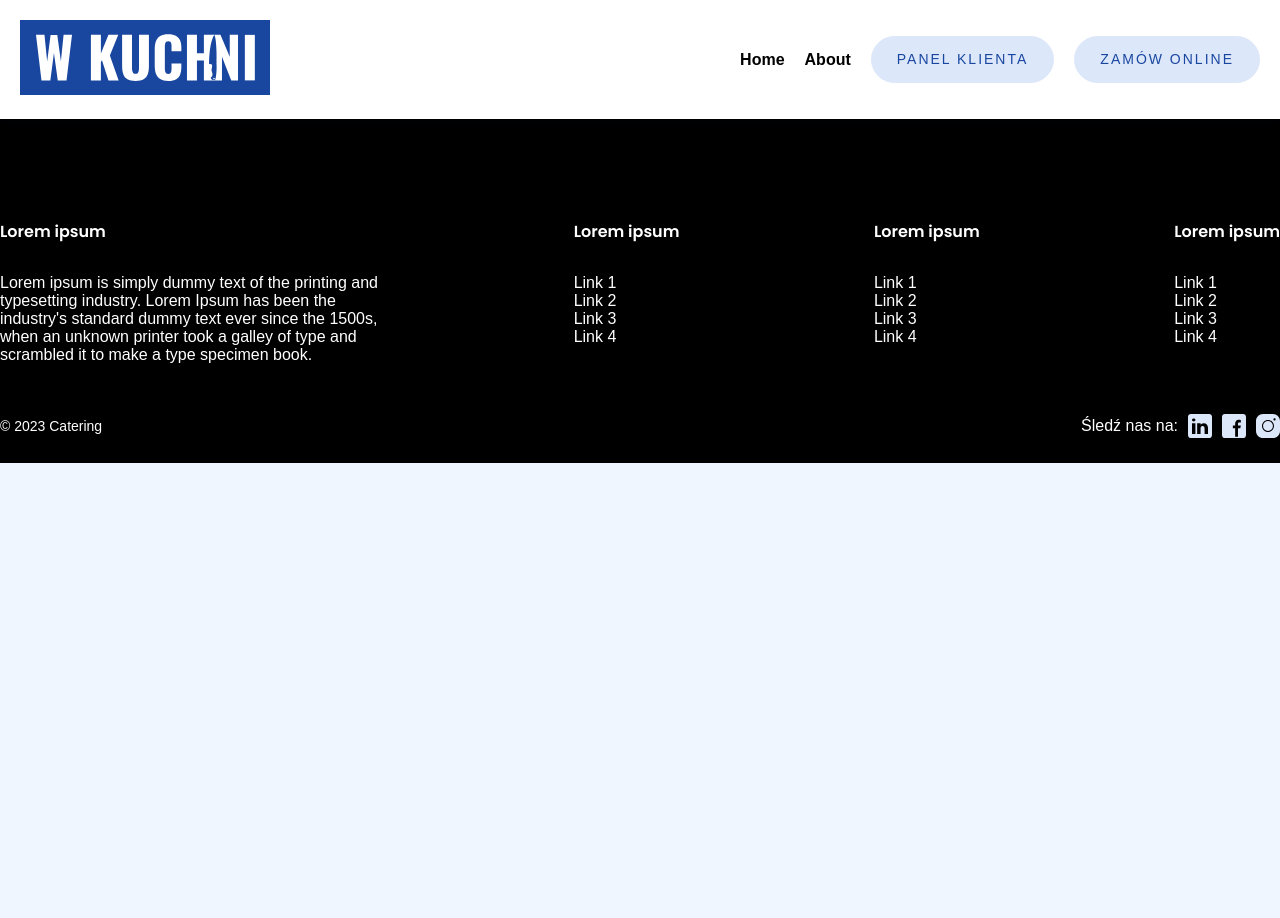
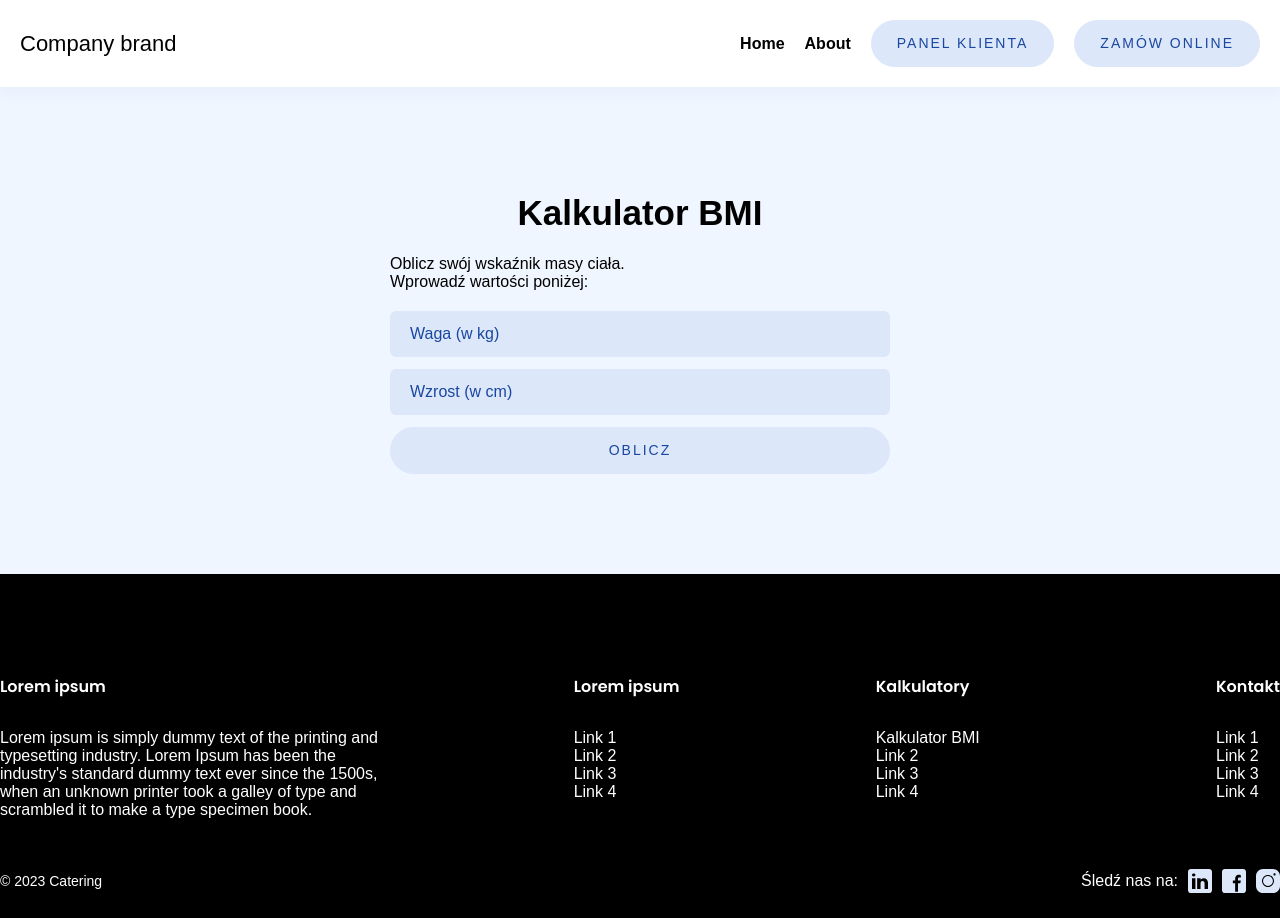
Before and after one commit to Marcin32167/catering, a React (Vite) app: page /kalkulator-bmi in a window 1280 px wide. Before the commit the page ends 800 px from the top, so only its background shows below. Built offline with nearby package versions, Linux system fonts and the light colour scheme.

Commit message:
Added calculator BMI with style scss

```diff
--- a/src/app.jsx
+++ b/src/app.jsx
@@ -5,6 +5,7 @@ import Footer from '../src/components/footer.jsx';
 import Home from '../src/pages/home.jsx';
 import About from '../src/pages/about.jsx';
 import Logowanie from '../src/components/logowanie.jsx'
+import KalkulatorBmi from '../src/pages/kalkulator-bmi.jsx';
 import '../src/style/main.scss';
 
 function App() {
@@ -16,6 +17,7 @@ function App() {
                     <Route path="/" element={<Home />} />
                     <Route path="/about" element={<About />} />
                     <Route path="/logowanie" element={<Logowanie />} />
+                    <Route path="/kalkulator-bmi" element={<KalkulatorBmi />} /> {/* Zmieniony element */}
                 </Routes>
                 <Footer />
             </div>
--- a/src/components/footer.jsx
+++ b/src/components/footer.jsx
@@ -2,6 +2,7 @@ import React from 'react';
 import facebookIcon from "../assets/facebook-b.svg";
 import instagramIcon from "../assets/instagram-b.svg";
 import linkedinIcon from "../assets/linkedin-b.svg";
+import {Link} from "react-router-dom";
 
 
 const Footer = () => {
@@ -28,14 +29,14 @@ const Footer = () => {
                             <a className={"footer-link-nav"}>Link 4</a>
                         </div>
                         <div className={"footer-card footer-card_end"}>
-                            <h4 className={"footer-title"}>Lorem ipsum</h4>
-                            <a className={"footer-link-nav"}>Link 1</a>
+                            <h4 className={"footer-title"}>Kalkulatory</h4>
+                            <Link to="/kalkulator-bmi" className={"footer-link-nav"}>Kalkulator BMI</Link>
                             <a className={"footer-link-nav"}>Link 2</a>
                             <a className={"footer-link-nav"}>Link 3</a>
                             <a className={"footer-link-nav"}>Link 4</a>
                         </div>
                         <div className={"footer-card footer-card_end"}>
-                            <h4 className={"footer-title"}>Lorem ipsum</h4>
+                            <h4 className={"footer-title"}>Kontakt</h4>
                             <a className={"footer-link-nav"}>Link 1</a>
                             <a className={"footer-link-nav"}>Link 2</a>
                             <a className={"footer-link-nav"}>Link 3</a>
--- a/src/components/header.jsx
+++ b/src/components/header.jsx
@@ -29,7 +29,8 @@ const Header = () => {
     return (
         <header className="header">
             <Link to="/" className="logo">
-                <img src={logoSVG} alt="Catering" />
+                {/*<img src={logoSVG} alt="Catering" />*/}
+                <p className={"company-brand"}>Company brand</p>
             </Link>
             <nav className={`navigation ${isMobile && menuOpen ? 'open' : ''}`}>
                 <div className={`menu-toggle ${menuOpen ? 'open' : ''}`} onClick={toggleMenu}>
--- a/src/components/logowanie.jsx
+++ b/src/components/logowanie.jsx
@@ -3,8 +3,8 @@ import React from 'react';
 const Logowanie = () => {
     return (
         <div className="page">
-            <h2>About Us</h2>
-            <p>Lorem ipsum.</p>
+            <h2>Strona z logowaniem</h2>
+            <p>Tu będzie formularz do logowania.</p>
         </div>
     );
 };
--- a/src/pages/home.jsx
+++ b/src/pages/home.jsx
@@ -8,7 +8,7 @@ const Home = () => {
     return (
         <div>
             <section className="hero-section">
-                <h1 className="heading-main">Zasmakuj wygody z Naszym kateringiem</h1>
+                <h1 className="heading-main">Zasmakuj wygody z Naszym cateringiem</h1>
                 <video autoPlay loop muted className="hero-video">
                     <source src={videoPath} type="video/webm" />
                 </video>
@@ -37,7 +37,7 @@ const Home = () => {
                                 <p className={"p-box__desc"}>Zdrowa i w pełni zbilansowana dieta, bogata w niezbędne składniki mineralne, witaminy i błonnik pokarmowy.</p>
                                 <div className={"btn-price__wrapper"}>
                                     <button className={"btn-buy"}>Zamawiam</button>
-                                    <p className={"title-price"}>od 60 zł</p>
+                                    <p className={"title-price"}>od 80 zł</p>
                                 </div>
                             </div>
                         </div>
@@ -48,7 +48,7 @@ const Home = () => {
                                 <p className={"p-box__desc"}>Zdrowa i w pełni zbilansowana dieta, bogata w niezbędne składniki mineralne, witaminy i błonnik pokarmowy.</p>
                                 <div className={"btn-price__wrapper"}>
                                     <button className={"btn-buy"}>Zamawiam</button>
-                                    <p className={"title-price"}>od 60 zł</p>
+                                    <p className={"title-price"}>od 100 zł</p>
                                 </div>
                             </div>
                         </div>
--- /dev/null
+++ b/src/pages/kalkulator-bmi.jsx
@@ -0,0 +1,95 @@
+import React, { useState, useEffect } from 'react';
+
+const KalkulatorBmi = () => {
+    const [weight, setWeight] = useState('');
+    const [height, setHeight] = useState('');
+    const [message, setMessage] = useState('');
+    const [bmiValue, setBMIValue] = useState('');
+    const [isCalculated, setIsCalculated] = useState(false);
+    const [inputNotEmpty, setInputNotEmpty] = useState(true);
+
+    useEffect(() => {
+        setInputNotEmpty(true);
+        setIsCalculated(false);
+    }, [weight, height]);
+
+    function calculateBMI() {
+        if (!weight || !height) {
+            setInputNotEmpty(false);
+            setIsCalculated(true);
+            return;
+        }
+
+        const h = height / 100;
+        const bmi = weight / (h * h);
+
+        if (bmi < 16) {
+            setMessage('Znacząca niedowaga.<br />Twój wskaźnik BMI wynosi');
+            setBMIValue(bmi.toFixed(2));
+        } else if (bmi >= 16 && bmi < 17) {
+            setMessage('Umiarkowana niedowaga.<br />Twój wskaźnik BMI wynosi');
+            setBMIValue(bmi.toFixed(2));
+        } else if (bmi >= 17 && bmi < 18.5) {
+            setMessage('Lekka niedowaga.<br />Twój wskaźnik BMI wynosi');
+            setBMIValue(bmi.toFixed(2));
+        } else if (bmi >= 18.5 && bmi < 25) {
+            setMessage('Prawidłowa masa ciała.<br />Twój wskaźnik BMI wynosi');
+            setBMIValue(bmi.toFixed(2));
+        } else if (bmi >= 25 && bmi < 30) {
+            setMessage('Nadwaga.<br />Twój wskaźnik BMI wynosi');
+            setBMIValue(bmi.toFixed(2));
+        } else if (bmi >= 30 && bmi < 35) {
+            setMessage('Otyłość I stopnia.<br />Twój wskaźnik BMI wynosi');
+            setBMIValue(bmi.toFixed(2));
+        } else if (bmi >= 35 && bmi < 40) {
+            setMessage('Otyłość II stopnia.<br />Twój wskaźnik BMI wynosi');
+            setBMIValue(bmi.toFixed(2));
+        } else if (bmi >= 40) {
+            setMessage('Otyłość III stopnia.<br />Twój wskaźnik BMI wynosi');
+            setBMIValue(bmi.toFixed(2));
+        }
+
+        setInputNotEmpty(true);
+        setIsCalculated(true);
+    }
+
+    return (
+        <div className={"container box-padding"}>
+            <div className={"bmi-holder"}>
+                <div className="bmi-wrapper">
+                    <h1 className={"heading-title__bmi"}> Kalkulator BMI</h1>
+                    <p className={"bmi-desc"}>Oblicz swój wskaźnik masy ciała.<br />Wprowadź wartości poniżej:</p>
+
+                    <div className="area-input">
+                        <input
+                            value={weight}
+                            type="text"
+                            placeholder="Waga (w kg)"
+                            onChange={(e) => setWeight(e.target.value)}
+                        />
+                        <input
+                            value={height}
+                            type="text"
+                            placeholder="Wzrost (w cm)"
+                            onChange={(e) => setHeight(e.target.value)}
+                        />
+                        <button onClick={calculateBMI}>
+                            Oblicz
+                        </button>
+                    </div>
+                    {isCalculated && inputNotEmpty && (
+                        <h2 className={"bmi-answer"}>
+                            <p className="bmi-message" dangerouslySetInnerHTML={{ __html: message }} />
+                            <p className="bmi-value">{bmiValue}</p>
+                        </h2>
+                    )}
+                    {!inputNotEmpty && (
+                        <p className="empty-input-message">Wypełnij wszystkie pola i kliknij w przycisk oblicz.</p>
+                    )}
+                </div>
+            </div>
+        </div>
+    );
+};
+
+export default KalkulatorBmi;
--- /dev/null
+++ b/src/style/_bmi.scss
@@ -0,0 +1,108 @@
+.container.box-padding {
+  padding: 100px 0px 100px 0px;
+}
+.bmi-holder {
+  display: flex;
+  flex-direction: column;
+  align-items: center;
+}
+
+.heading-title__bmi {
+  font-family: "Poppins Medium", sans-serif;
+  font-size: 2.188rem;
+  line-height: 1.5;
+  text-align: center;
+  color: $black;
+  padding: 0 0 15px 0;
+}
+
+.bmi-desc {
+  font-family: "Poppins Light", sans-serif;
+  font-size: 1rem;
+  text-align: left;
+  padding: 0 0 20px 0;
+}
+
+.empty-input-message {
+  font-family: "Poppins Light", sans-serif;
+  font-size: 1rem;
+  color: $red;
+  text-align: left;
+  border: 1px solid #dde7fa;
+  border-radius: 6px;
+  padding: 20px;
+  background-color: $white;
+  margin-top: 12px;
+  text-align: center;
+}
+
+.area-input {
+  width: 500px;
+  display: flex;
+  flex-direction: column;
+  align-items: center;
+}
+
+.area-input input {
+  background-color: rgba(221, 231, 250, 1);
+  color: #202020;
+  font-size: 16px;
+  height: 46px;
+  width: 100%;
+  margin-bottom: 12px;
+  padding: 20px;
+  border: none;
+  border-radius: 6px;
+  transition: all ease 0.2s;
+}
+
+.area-input input::placeholder {
+  color: $secondary;
+}
+
+.area-input input:hover {
+  background-color: rgba(221, 231, 250, 1);
+}
+
+.area-input button {
+  color: $white;
+  letter-spacing: 2px;
+  text-transform: uppercase;
+  background-color: rgba(221, 231, 250, 1);
+  color: $secondary;
+  border: 1px solid $border-cta;
+  border-radius: 40px;
+  padding: 12px 25px;
+  font-family: "Poppins SemiBold" , sans-serif;
+  font-size: 14px;
+  font-weight: 500;
+  line-height: 1.5;
+  transition: all .2s;
+  cursor: pointer;
+  width: 100%;
+}
+
+.bmi-answer {
+  display: flex;
+  gap: 50px;
+  align-items: center;
+  font-family: "Poppins Light", sans-serif;
+  font-size: 1.5rem;
+  line-height: 1.5;
+  border: 1px solid #dde7fa;
+  border-radius: 6px;
+  padding: 20px;
+  background-color: $white;
+  margin-top: 12px;
+}
+
+.bmi-value {
+  font-family: "Poppins SemiBold", sans-serif;
+  font-size: 2rem;
+}
+
+@media (max-width: 500px) {
+  .area-input {
+    width: 300px;
+  }
+}
--- a/src/style/_colors.scss
+++ b/src/style/_colors.scss
@@ -5,3 +5,4 @@ $header: #fff;
 
 $secondary: #1947A0;
 $border-cta: #dde7fa;
+$red: red;
--- a/src/style/_footer.scss
+++ b/src/style/_footer.scss
@@ -47,6 +47,8 @@ footer {
 
 .footer-link-nav {
   cursor: pointer;
+  text-decoration: none;
+  color: $white;
 }
 
 .footer-copy__box {
--- a/src/style/_header.scss
+++ b/src/style/_header.scss
@@ -3,6 +3,10 @@
 
 .logo {
   width: 200px;
+  text-decoration: none;
+  font-family: "Poppins SemiBold",sans-serif;
+  font-size: 1.375rem;
+  color: $black;
 }
 
 .header {
--- a/src/style/main.scss
+++ b/src/style/main.scss
@@ -3,6 +3,7 @@
 @import "footer";
 @import "colors";
 @import "buttons";
+@import "bmi";
 
 * {
   margin: 0;
```
